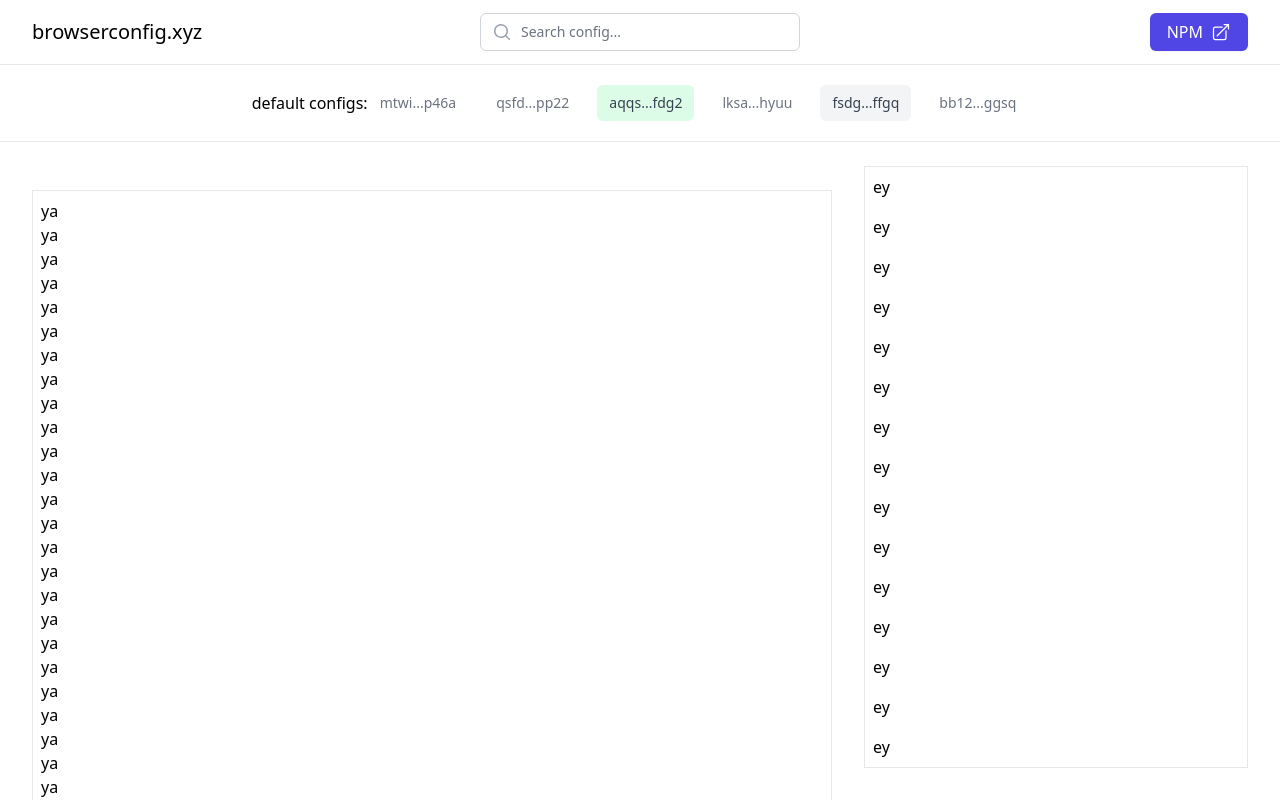
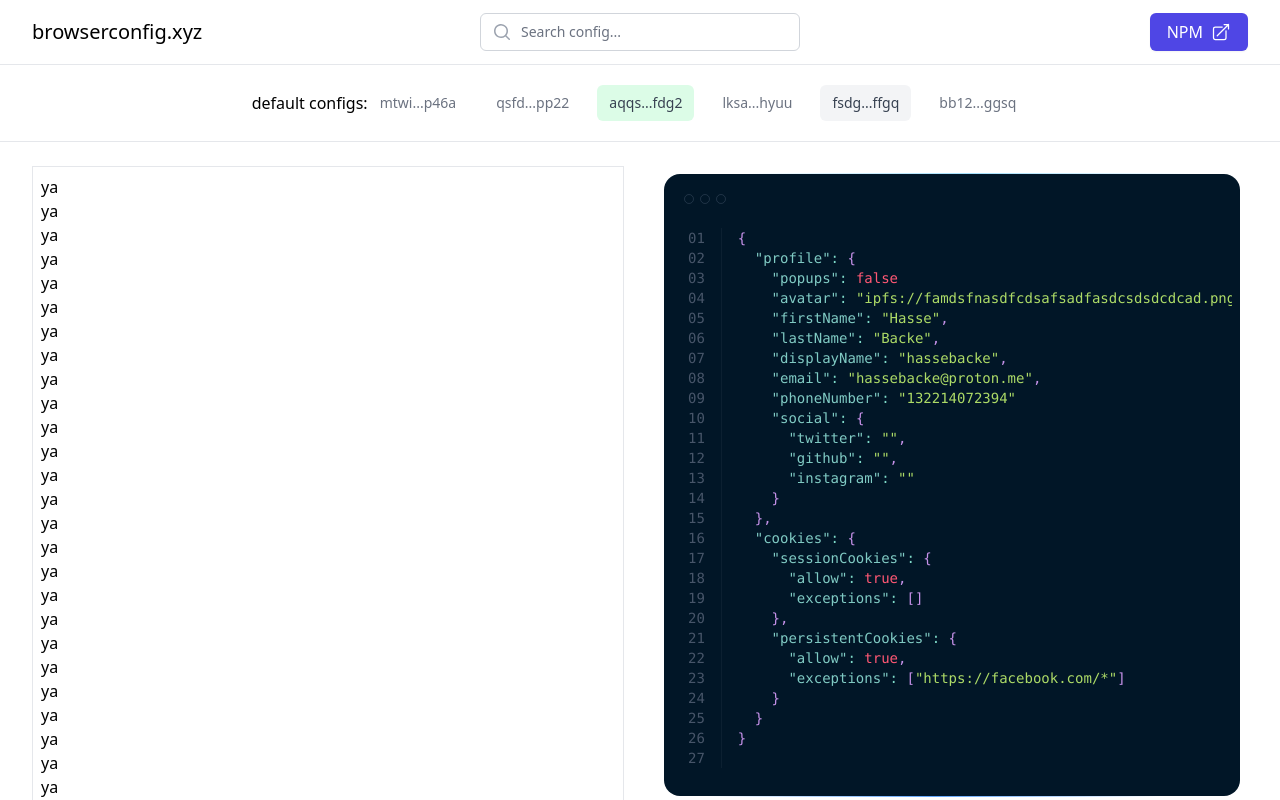
Before and after one commit to holma91/browserconfig, a Next.js app in the folder client/: page / in a window 1280 px wide. Shown: the top 800 px of the page. Built offline with nearby package versions, Linux system fonts and the light colour scheme; a web font is replaced by a local one.

Commit message:
code blocks

```diff
--- a/client/components/Header.tsx
+++ b/client/components/Header.tsx
@@ -3,8 +3,8 @@ import { ArrowTopRightOnSquareIcon } from '@heroicons/react/24/outline';
 
 export default function Header() {
   return (
-    <div className="border-b sticky top-0 z-10 bg-white">
-      <div className="mx-auto max-w-7xl px-2 sm:px-4 lg:divide-y lg:divide-gray-200 lg:px-8">
+    <div className="border-b sticky top-0 z-50 bg-white">
+      <div className="mx-auto max-w-screen-2xl px-2 sm:px-4 lg:divide-y lg:divide-gray-200 lg:px-8">
         <div className="relative flex h-16 justify-between">
           <div className="relative z-10 flex px-2 lg:px-0">
             <div className="flex flex-shrink-0 items-center">
--- a/client/package.json
+++ b/client/package.json
@@ -15,9 +15,11 @@
     "@types/node": "18.11.9",
     "@types/react": "18.0.25",
     "@types/react-dom": "18.0.8",
+    "clsx": "^1.2.1",
     "eslint": "8.27.0",
     "eslint-config-next": "13.0.3",
     "next": "13.0.3",
+    "prism-react-renderer": "^1.3.5",
     "react": "18.2.0",
     "react-dom": "18.2.0",
     "typescript": "4.8.4"
--- a/client/pages/index.tsx
+++ b/client/pages/index.tsx
@@ -1,6 +1,59 @@
 import Head from 'next/head';
+import { Fragment } from 'react';
+import clsx from 'clsx';
 import Tabs from '../components/Tabs';
 import { PlusIcon as PlusIconMini } from '@heroicons/react/20/solid';
+import Highlight, { defaultProps } from 'prism-react-renderer';
+import dracula from 'prism-react-renderer/themes/dracula';
+import nightOwl from 'prism-react-renderer/themes/nightOwl';
+import palenight from 'prism-react-renderer/themes/palenight';
+
+const codeLanguage = 'javascript';
+const code = `export default {
+  strategy: 'predictive',
+  engine: {
+    cpus: 12,
+    backups: ['./storage/cache.wtf'],
+  },
+}`;
+
+const code2 = `{
+  "profile": {
+    "popups": false
+    "avatar": "ipfs://famdsfnasdfcdsafsadfasdcsdsdcdcad.png",
+    "firstName": "Hasse",
+    "lastName": "Backe",
+    "displayName": "hassebacke",
+    "email": "hassebacke@proton.me",
+    "phoneNumber": "132214072394"
+    "social": {
+      "twitter": "",
+      "github": "",
+      "instagram": ""
+    }
+  },
+  "cookies": {
+    "sessionCookies": {
+      "allow": true,
+      "exceptions": []
+    },
+    "persistentCookies": {
+      "allow": true,
+      "exceptions": ["https://facebook.com/*"]
+    }
+  }
+}
+`;
+
+function TrafficLightsIcon(props: any) {
+  return (
+    <svg aria-hidden="true" viewBox="0 0 42 10" fill="none" {...props}>
+      <circle cx="5" cy="5" r="4.5" />
+      <circle cx="21" cy="5" r="4.5" />
+      <circle cx="37" cy="5" r="4.5" />
+    </svg>
+  );
+}
 
 const tabs = [
   {
@@ -29,7 +82,7 @@ export default function Home() {
         <meta name="browserconfig.xyz" content="Generated by create next app" />
         <link rel="icon" href="/favicon.ico" />
       </Head>
-      <div className="p-5 flex justify-center sticky top-[4rem] z-9 w-full bg-white border-b ">
+      <div className="p-5 flex justify-center sticky top-[4rem] z-10 w-full bg-white border-b ">
         <div>
           <div className="flex items-center font-medium">
             <p>default configs:</p>
@@ -62,18 +115,74 @@ export default function Home() {
         </div>
       </div>
       <div className="py-6 top-24">
-        <div className="top-24 mx-auto max-w-3xl sm:px-6 lg:grid lg:max-w-7xl lg:grid-cols-12 lg:gap-8 lg:px-8">
-          <div className="col-span-9 xl:col-span-8 mt-6 border p-2">
-            {/* Your content */}
-            {[...new Array(350)].map((a) => (
-              <p key={a}>ya</p>
-            ))}
+        <div className="top-24 mx-auto max-w-3xl sm:px-6 lg:grid lg:max-w-screen-2xl lg:grid-cols-12 lg:gap-8 lg:px-8">
+          <div className="col-span-9 lg:col-span-6 block">
+            <div className="top-40 border p-2 h-screen overflow-y-scroll">
+              {[...new Array(350)].map((a) => (
+                <p key={a}>ya</p>
+              ))}
+            </div>
           </div>
-          <div className="col-span-3 lg:col-span-4 block ">
-            <div className="sticky space-y-4 top-40 border p-2">
-              {[...new Array(15)].map((a) => (
-                <p key={a}>ey</p>
-              ))}
+          <div className="col-span-3 lg:col-span-6 block ">
+            <div className="sticky top-40 p-2">
+              <div className="relative rounded-2xl bg-[#011627] ring-1 ring-white/10 backdrop-blur p-1">
+                <div className="absolute -top-px left-20 right-11 h-px bg-gradient-to-r from-sky-300/0 via-sky-300/70 to-sky-300/0" />
+                <div className="absolute -bottom-px left-11 right-20 h-px bg-gradient-to-r from-blue-400/0 via-blue-400 to-blue-400/0" />
+                <div className="pl-4 pt-4">
+                  <TrafficLightsIcon className="h-2.5 w-auto stroke-slate-500/30" />
+                  <div className="mt-6 flex items-start px-1 text-sm">
+                    {/* Line numbers below */}
+                    <div
+                      aria-hidden="true"
+                      className="select-none border-r border-slate-300/5 pr-4 font-mono text-slate-600"
+                    >
+                      {Array.from({
+                        length: code2.split('\n').length,
+                      }).map((_, index) => (
+                        <Fragment key={index}>
+                          {(index + 1).toString().padStart(2, '0')}
+                          <br />
+                        </Fragment>
+                      ))}
+                    </div>
+                    <Highlight
+                      {...defaultProps}
+                      code={code2}
+                      language={codeLanguage}
+                      theme={nightOwl}
+                    >
+                      {({
+                        className,
+                        style,
+                        tokens,
+                        getLineProps,
+                        getTokenProps,
+                      }) => (
+                        <pre
+                          className={clsx(
+                            className,
+                            'flex overflow-x-auto pb-6'
+                          )}
+                          style={style}
+                        >
+                          <code className="px-4">
+                            {tokens.map((line, lineIndex) => (
+                              <div key={lineIndex} {...getLineProps({ line })}>
+                                {line.map((token, tokenIndex) => (
+                                  <span
+                                    key={tokenIndex}
+                                    {...getTokenProps({ token })}
+                                  />
+                                ))}
+                              </div>
+                            ))}
+                          </code>
+                        </pre>
+                      )}
+                    </Highlight>
+                  </div>
+                </div>
+              </div>
             </div>
           </div>
         </div>
```
Also changed, not shown: 1 other file (tests, documents, lock files or other folders).
